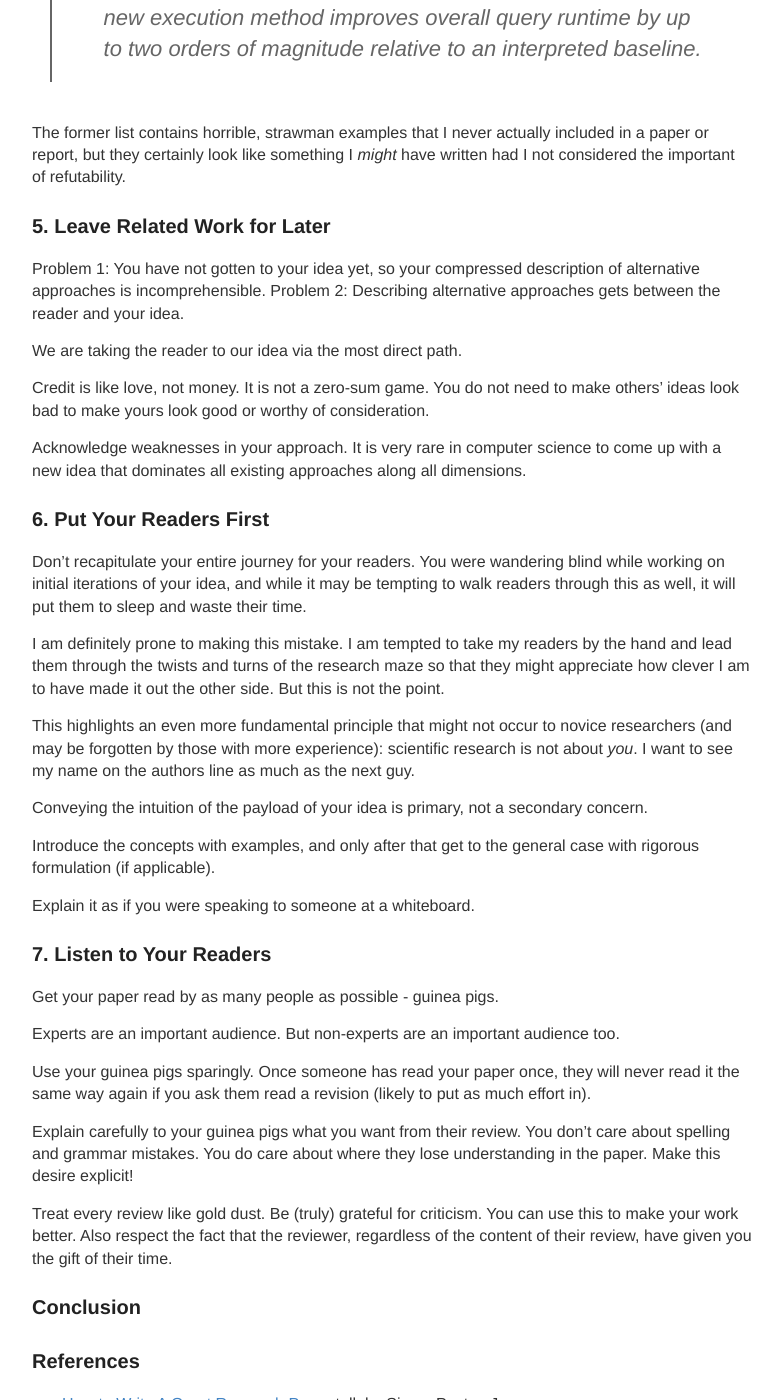
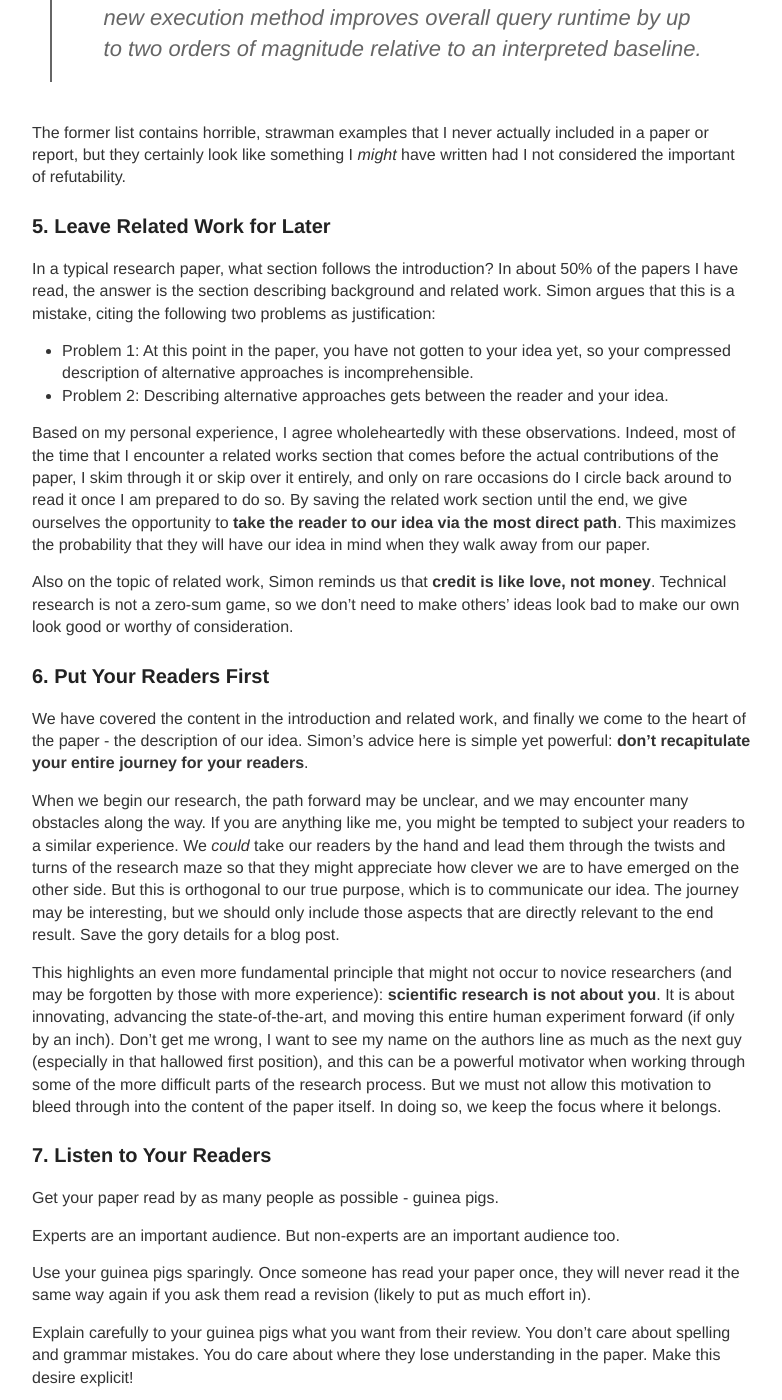
Before and after one commit to turingcompl33t/turingcompl33t.github.io, a Jekyll site: the page built from _posts/2021-7-17-How-To-Great-Research-Paper.md, in a window 1280 px wide and 1400 px high, scrolled down 5070 px. Shown: the whole window, without its empty margins (248-1030 px from the left). Built offline with Jekyll 4.4.1, drawn with Linux system fonts in a browser that asks for light colours; some of the changed text lies outside the part shown.

Commit message:
draft updates

```diff
--- a/_posts/2021-7-17-How-To-Great-Research-Paper.md
+++ b/_posts/2021-7-17-How-To-Great-Research-Paper.md
@@ -106,28 +106,21 @@ The former list contains horrible, strawman examples that I never actually inclu
 
 ### 5. Leave Related Work for Later
 
-Problem 1: You have not gotten to your idea yet, so your compressed description of alternative approaches is incomprehensible.
-Problem 2: Describing alternative approaches gets between the reader and your idea.
+In a typical research paper, what section follows the introduction? In about 50% of the papers I have read, the answer is the section describing background and related work. Simon argues that this is a mistake, citing the following two problems as justification:
+- Problem 1: At this point in the paper, you have not gotten to your idea yet, so your compressed description of alternative approaches is incomprehensible.
+- Problem 2: Describing alternative approaches gets between the reader and your idea.
 
-We are taking the reader to our idea via the most direct path.
+Based on my personal experience, I agree wholeheartedly with these observations. Indeed, most of the time that I encounter a related works section that comes before the actual contributions of the paper, I skim through it or skip over it entirely, and only on rare occasions do I circle back around to read it once I am prepared to do so. By saving the related work section until the end, we give ourselves the opportunity to **take the reader to our idea via the most direct path**. This maximizes the probability that they will have our idea in mind when they walk away from our paper.
 
-Credit is like love, not money. It is not a zero-sum game. You do not need to make others' ideas look bad to make yours look good or worthy of consideration.
-
-Acknowledge weaknesses in your approach. It is very rare in computer science to come up with a new idea that dominates all existing approaches along all dimensions.
+Also on the topic of related work, Simon reminds us that **credit is like love, not money**. Technical research is not a zero-sum game, so we don't need to make others' ideas look bad to make our own look good or worthy of consideration.
 
 ### 6. Put Your Readers First
 
-Don't recapitulate your entire journey for your readers. You were wandering blind while working on initial iterations of your idea, and while it may be tempting to walk readers through this as well, it will put them to sleep and waste their time.
+We have covered the content in the introduction and related work, and finally we come to the heart of the paper - the description of our idea. Simon's advice here is simple yet powerful: **don't recapitulate your entire journey for your readers**.
 
-I am definitely prone to making this mistake. I am tempted to take my readers by the hand and lead them through the twists and turns of the research maze so that they might appreciate how clever I am to have made it out the other side. But this is not the point.
+When we begin our research, the path forward may be unclear, and we may encounter many obstacles along the way. If you are anything like me, you might be tempted to subject your readers to a similar experience. We _could_ take our readers by the hand and lead them through the twists and turns of the research maze so that they might appreciate how clever we are to have emerged on the other side. But this is orthogonal to our true purpose, which is to communicate our idea. The journey may be interesting, but we should only include those aspects that are directly relevant to the end result. Save the gory details for a blog post.
 
-This highlights an even more fundamental principle that might not occur to novice researchers (and may be forgotten by those with more experience): scientific research is not about _you_. I want to see my name on the authors line as much as the next guy.
-
-Conveying the intuition of the payload of your idea is primary, not a secondary concern.
-
-Introduce the concepts with examples, and only after that get to the general case with rigorous formulation (if applicable).
-
-Explain it as if you were speaking to someone at a whiteboard.
+This highlights an even more fundamental principle that might not occur to novice researchers (and may be forgotten by those with more experience): **scientific research is not about you**. It is about innovating, advancing the state-of-the-art, and moving this entire human experiment forward (if only by an inch). Don't get me wrong, I want to see my name on the authors line as much as the next guy (especially in that hallowed first position), and this can be a powerful motivator when working through some of the more difficult parts of the research process. But we must not allow this motivation to bleed through into the content of the paper itself. In doing so, we keep the focus where it belongs.
 
 ### 7. Listen to Your Readers
 
@@ -147,4 +140,4 @@ Treat every review like gold dust. Be (truly) grateful for criticism. You can us
 
 ### References
 
-- [How to Write A Great Research Paper](https://www.youtube.com/watch?v=VK51E3gHENc) talk by Simon Peyton Jones.
+- [How to Write A Great Research Paper](https://www.youtube.com/watch?v=VK51E3gHENc) by Simon Peyton Jones.
```
